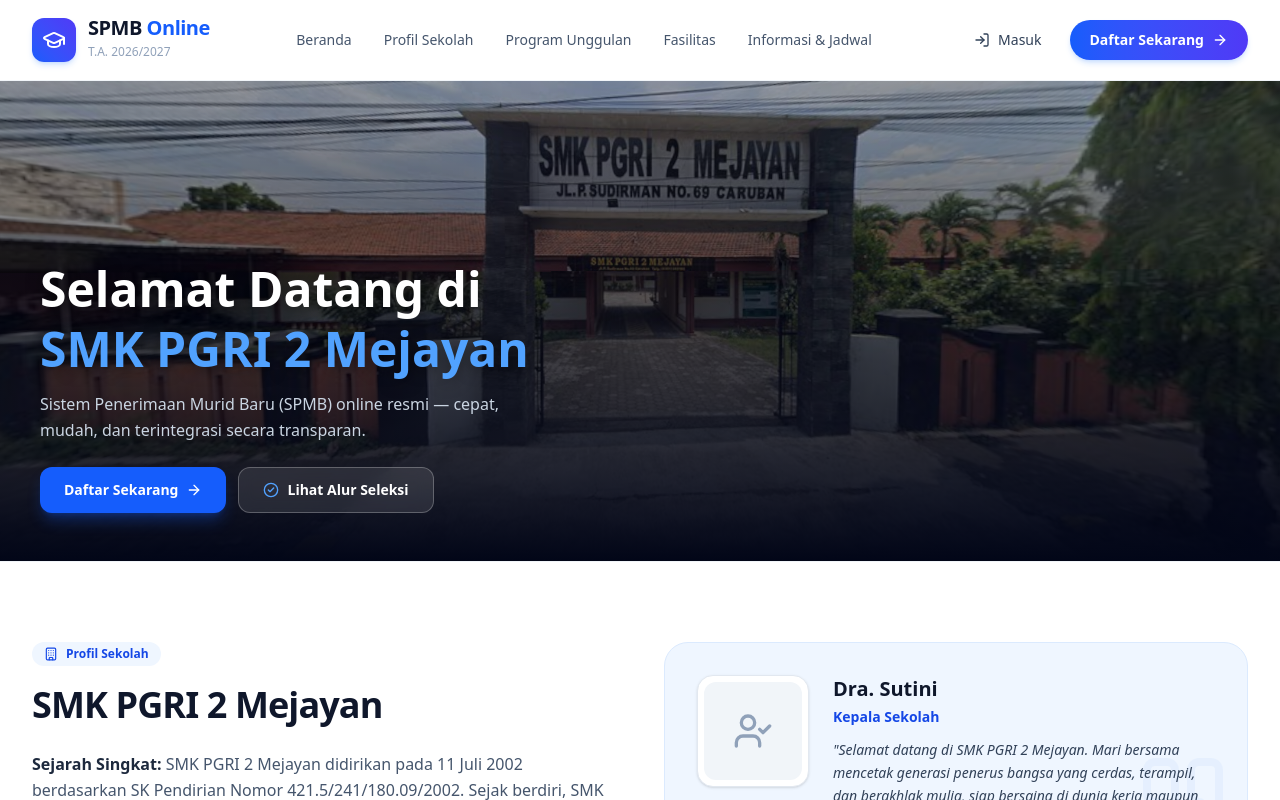
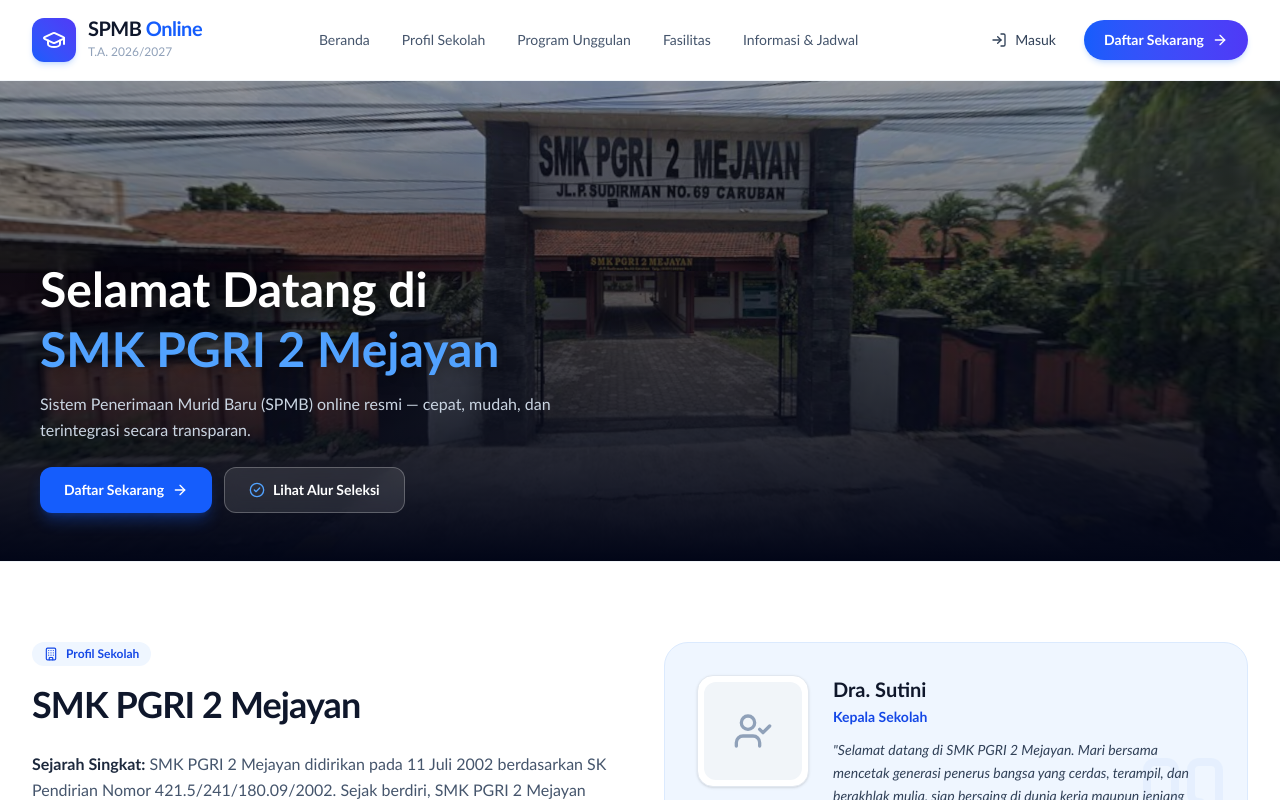
Before and after one commit to fbrnn/PPDB-Web, a Next.js app: page / in a window 1280 px wide. Shown: the top 800 px of the page. Built offline with nearby package versions, Linux system fonts and the light colour scheme; no server answers.

Commit message:
style: change global font to Futura/Jost

```diff
--- a/src/app/(public)/page.tsx
+++ b/src/app/(public)/page.tsx
@@ -3,7 +3,6 @@
 import { Navbar } from "@/components/landing/navbar";
 import { Hero } from "@/components/landing/hero";
 import { About } from "@/components/landing/about";
-import { Teachers } from "@/components/landing/teachers";
 import { Programs } from "@/components/landing/programs";
 import { Facilities } from "@/components/landing/facilities";
 import { News } from "@/components/landing/news";
@@ -24,7 +23,6 @@
       <main className="flex-grow">
         <Hero />
         <About />
-        <Teachers />
         <Programs />
         <Facilities />
         <News />
--- a/src/app/globals.css
+++ b/src/app/globals.css
@@ -1,4 +1,8 @@
 @import "tailwindcss";
+
+@theme {
+  --font-sans: "Futura", "Trebuchet MS", var(--font-futura), sans-serif;
+}
 
 :root {
   --background: #f8fafc;
--- a/src/app/layout.tsx
+++ b/src/app/layout.tsx
@@ -1,15 +1,10 @@
 import type { Metadata } from "next";
-import { Geist, Geist_Mono } from "next/font/google";
+import { Jost } from "next/font/google";
 import { PrimeProvider } from "@/components/providers/prime-provider";
 import "./globals.css";
 
-const geistSans = Geist({
-  variable: "--font-geist-sans",
-  subsets: ["latin"],
-});
-
-const geistMono = Geist_Mono({
-  variable: "--font-geist-mono",
+const jost = Jost({
+  variable: "--font-futura",
   subsets: ["latin"],
 });
 
@@ -30,7 +25,7 @@
   return (
     <html
       lang="id"
-      className={`${geistSans.variable} ${geistMono.variable} h-full antialiased`}
+      className={`${jost.variable} h-full antialiased`}
     >
       <body className="min-h-full flex flex-col font-sans bg-slate-50 text-slate-900 selection:bg-blue-600 selection:text-white">
         <PrimeProvider>{children}</PrimeProvider>
```
